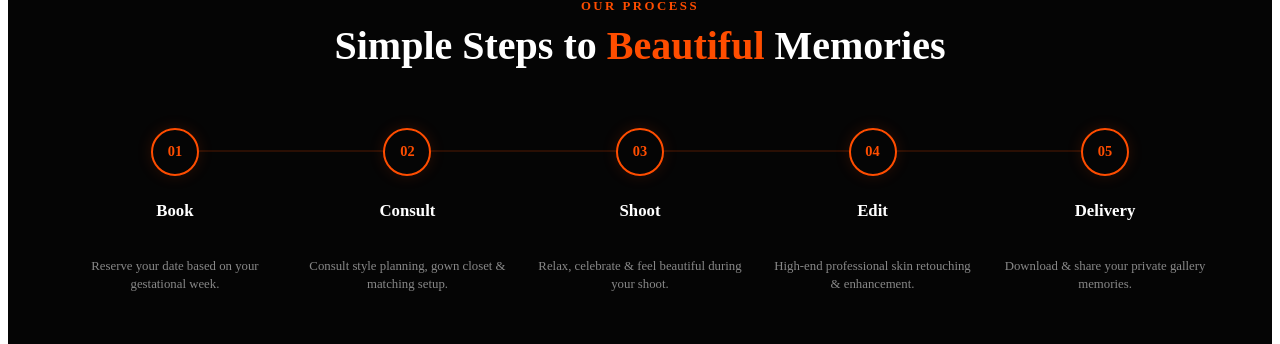
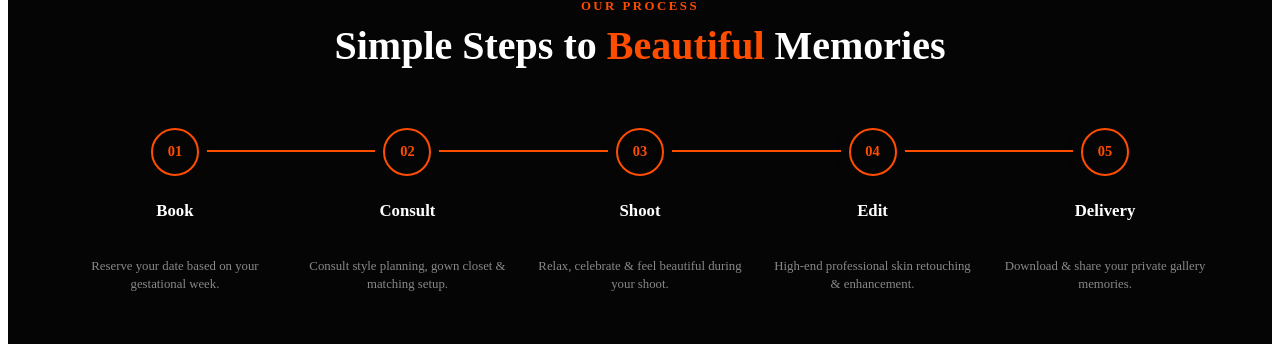
Before and after one commit to jithin2501/photography-website, a Next.js app in the folder studio_website_main/frontend/: page /MaternityServicePage in a window 1280 px wide. Shown: the part 2395-2739 px from the top of the page. Built offline with nearby package versions, Linux system fonts and the light colour scheme.

Commit message:
updated the Process section style

```diff
--- a/studio_website_main/frontend/src/styles/Booking.module.css
+++ b/studio_website_main/frontend/src/styles/Booking.module.css
@@ -479,10 +479,10 @@
   content: '';
   position: absolute;
   top: 30px;
-  left: 8%;
-  right: 8%;
+  left: 13%;
+  right: 13%;
   height: 2px;
-  background: rgba(255, 77, 0, 0.15);
+  background: #FF4D00;
   z-index: 1;
 }
 
@@ -500,7 +500,7 @@
   width: 60px;
   height: 60px;
   border-radius: 50%;
-  background-color: #121212;
+  background-color: #090909;
   border: 2px solid #FF4D00;
   display: flex;
   align-items: center;
@@ -508,13 +508,13 @@
   color: #FF4D00;
   margin-bottom: 20px;
   transition: all 0.3s ease;
-  box-shadow: 0 0 15px rgba(255, 77, 0, 0.1);
+  box-shadow: 0 0 0 10px #090909, 0 0 15px rgba(255, 77, 0, 0.1);
 }
 
 .processStep:hover .stepBadge {
   background-color: #FF4D00;
   color: #ffffff;
-  box-shadow: 0 0 25px rgba(255, 77, 0, 0.4);
+  box-shadow: 0 0 0 10px #090909, 0 0 25px rgba(255, 77, 0, 0.4);
   transform: scale(1.08);
 }
 
--- a/studio_website_main/frontend/src/styles/MaternityServicePage.module.css
+++ b/studio_website_main/frontend/src/styles/MaternityServicePage.module.css
@@ -606,7 +606,7 @@
   left: 10%;
   right: 10%;
   height: 2px;
-  background: rgba(255, 77, 0, 0.15);
+  background: #FF4D00;
   z-index: 1;
 }
 
@@ -632,7 +632,7 @@
   justify-content: center;
   font-weight: 700;
   font-size: 0.9rem;
-  box-shadow: 0 0 15px rgba(255, 77, 0, 0.15);
+  box-shadow: 0 0 0 8px #050505, 0 0 15px rgba(255, 77, 0, 0.15);
 }
 
 .stepTitle {
--- a/studio_website_main/frontend/src/styles/MilestoneServicePage.module.css
+++ b/studio_website_main/frontend/src/styles/MilestoneServicePage.module.css
@@ -554,7 +554,7 @@
   left: 10%;
   right: 10%;
   height: 2px;
-  background: rgba(255, 77, 0, 0.15);
+  background: #FF4D00;
   z-index: 1;
 }
 
@@ -572,7 +572,7 @@
   width: 44px;
   height: 44px;
   border-radius: 50%;
-  background: #080808;
+  background: #050505;
   border: 2px solid #FF4D00;
   color: #FF4D00;
   display: flex;
@@ -580,7 +580,7 @@
   justify-content: center;
   font-weight: 700;
   font-size: 0.9rem;
-  box-shadow: 0 0 15px rgba(255, 77, 0, 0.15);
+  box-shadow: 0 0 0 8px #050505, 0 0 15px rgba(255, 77, 0, 0.15);
 }
 
 .stepTitle {
--- a/studio_website_main/frontend/src/styles/NewbornServicePage.module.css
+++ b/studio_website_main/frontend/src/styles/NewbornServicePage.module.css
@@ -592,7 +592,7 @@
   left: 10%;
   right: 10%;
   height: 2px;
-  background: rgba(255, 77, 0, 0.15);
+  background: #FF4D00;
   z-index: 1;
 }
 
@@ -610,7 +610,7 @@
   width: 44px;
   height: 44px;
   border-radius: 50%;
-  background: #050505;
+  background: #080808;
   border: 2px solid #FF4D00;
   color: #FF4D00;
   display: flex;
@@ -618,7 +618,7 @@
   justify-content: center;
   font-weight: 700;
   font-size: 0.9rem;
-  box-shadow: 0 0 15px rgba(255, 77, 0, 0.15);
+  box-shadow: 0 0 0 8px #080808, 0 0 15px rgba(255, 77, 0, 0.15);
 }
 
 .stepTitle {
```
